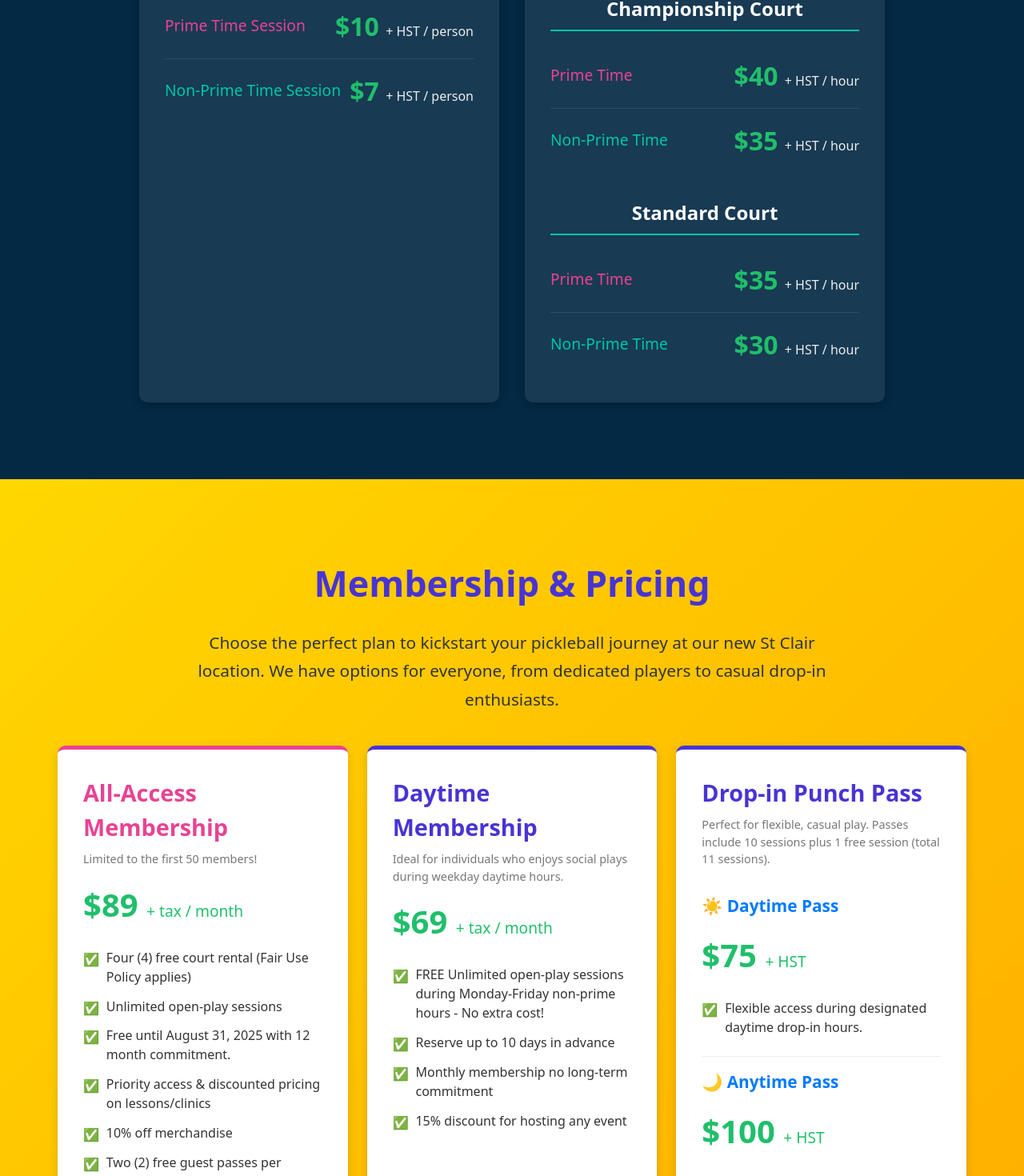
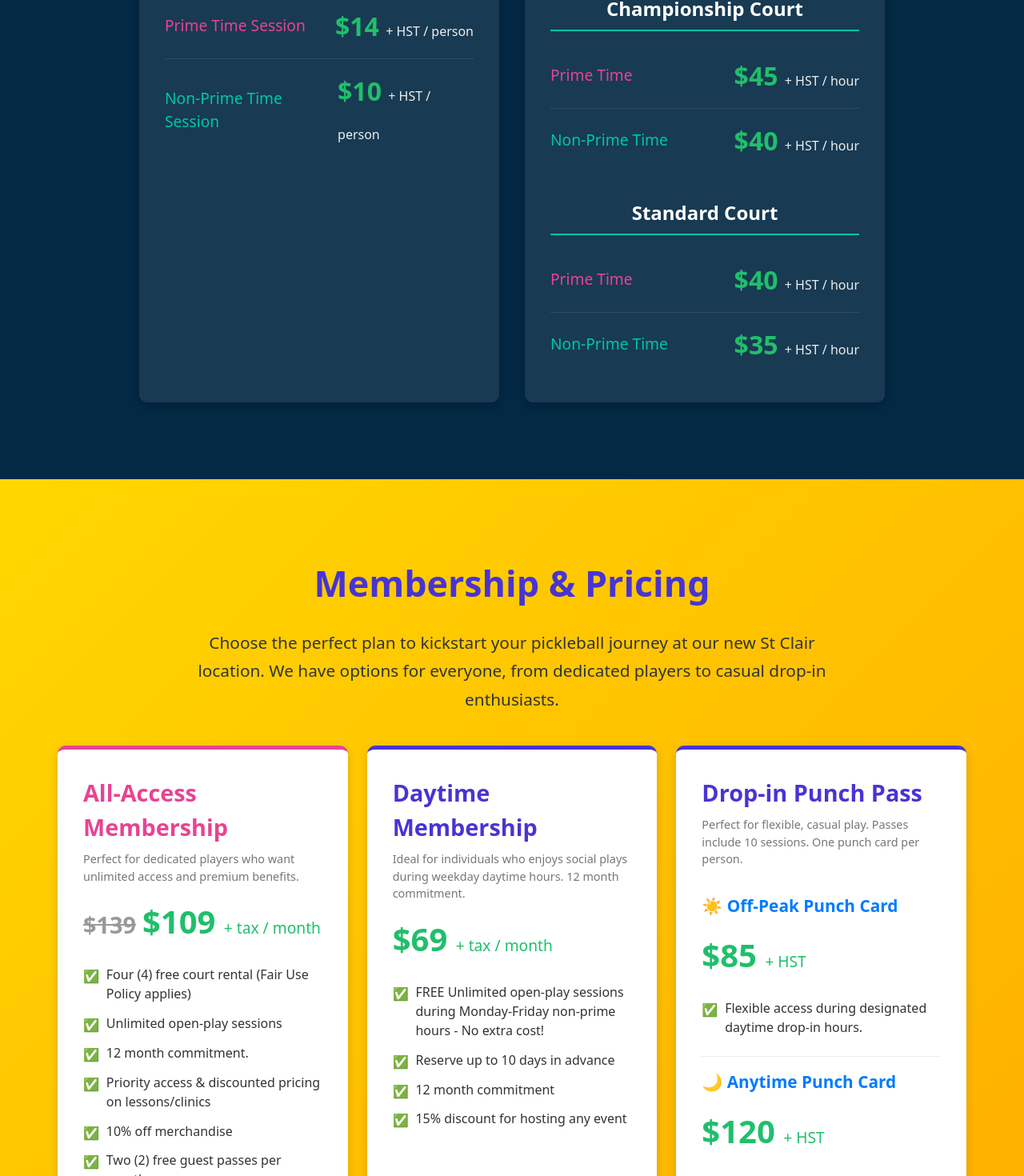
Before and after one commit to supertimmyh/picktopia_landing_page, a React (Vite) app: page / in a window 1280 px wide. Shown: the part 1103-2573 px from the top of the page at 80% size. Built offline with nearby package versions, Linux system fonts and the light colour scheme.

Commit message:
Update membership pricing and punch card naming

```diff
--- a/src/components/ClubInfo.jsx
+++ b/src/components/ClubInfo.jsx
@@ -163,11 +163,11 @@ const ClubInfo = () => {
             <CardTitle>Open Play </CardTitle>
             <PriceTier>
               <PriceLabel color={primeColor}>Prime Time Session</PriceLabel>
-              <Price>$10 <small>+ HST / person</small></Price>
+              <Price>$14 <small>+ HST / person</small></Price>
             </PriceTier>
             <PriceTier>
               <PriceLabel color={nonPrimeColor}>Non-Prime Time Session</PriceLabel>
-              <Price>$7 <small>+ HST / person</small></Price>
+              <Price>$10 <small>+ HST / person</small></Price>
             </PriceTier>
           </PricingCard>
 
@@ -177,22 +177,22 @@ const ClubInfo = () => {
                 <CourtTypeTitle color={nonPrimeColor}>Championship Court</CourtTypeTitle>
                  <PriceTier>
                     <PriceLabel color={primeColor}>Prime Time</PriceLabel>
-                    <Price>$40 <small>+ HST / hour</small></Price>
+                    <Price>$45 <small>+ HST / hour</small></Price>
                 </PriceTier>
                 <PriceTier>
                     <PriceLabel color={nonPrimeColor}>Non-Prime Time</PriceLabel>
-                    <Price>$35 <small>+ HST / hour</small></Price>
+                    <Price>$40 <small>+ HST / hour</small></Price>
                 </PriceTier>
             </CourtTypeContainer>
             <CourtTypeContainer>
                 <CourtTypeTitle color={nonPrimeColor}>Standard Court</CourtTypeTitle>
                 <PriceTier>
                     <PriceLabel color={primeColor}>Prime Time</PriceLabel>
-                    <Price>$35 <small>+ HST / hour</small></Price>
+                    <Price>$40 <small>+ HST / hour</small></Price>
                 </PriceTier>
                 <PriceTier>
                     <PriceLabel color={nonPrimeColor}>Non-Prime Time</PriceLabel>
-                    <Price>$30 <small>+ HST / hour</small></Price>
+                    <Price>$35 <small>+ HST / hour</small></Price>
                 </PriceTier>
             </CourtTypeContainer>
           </PricingCard>
--- a/src/components/Membership.jsx
+++ b/src/components/Membership.jsx
@@ -202,12 +202,12 @@ const Membership = () => {
           <PlanCard featured>
             <div>
               <PlanTitle featured>All-Access Membership</PlanTitle>
-              <PlanSubtext>Limited to the first 50 members!</PlanSubtext>
-              <PlanPrice>$89 <span style={{fontSize: '1.2rem', fontWeight: 'normal'}}>+ tax / month</span></PlanPrice>
+              <PlanSubtext>Perfect for dedicated players who want unlimited access and premium benefits.</PlanSubtext>
+              <PlanPrice><span style={{textDecoration: 'line-through', color: '#999', fontSize: '1.8rem', marginRight: '0.5rem'}}>$139</span>$109 <span style={{fontSize: '1.2rem', fontWeight: 'normal'}}>+ tax / month</span></PlanPrice>
               <BenefitList>
                 <BenefitItem>Four (4) free court rental (Fair Use Policy applies)</BenefitItem>
                 <BenefitItem>Unlimited open-play sessions</BenefitItem>
-                <BenefitItem>Free until August 31, 2025 with 12 month commitment.</BenefitItem>
+                <BenefitItem>12 month commitment.</BenefitItem>
                 <BenefitItem>Priority access & discounted pricing on lessons/clinics</BenefitItem>
                 <BenefitItem>10% off merchandise</BenefitItem>
                 <BenefitItem>Two (2) free guest passes per month</BenefitItem>
@@ -222,12 +222,12 @@ const Membership = () => {
           <PlanCard>
             <div>
               <PlanTitle>Daytime Membership</PlanTitle>
-              <PlanSubtext>Ideal for individuals who enjoys social plays during weekday daytime hours.</PlanSubtext>
+              <PlanSubtext>Ideal for individuals who enjoys social plays during weekday daytime hours. 12 month commitment.</PlanSubtext>
               <PlanPrice>$69 <span style={{fontSize: '1.2rem', fontWeight: 'normal'}}>+ tax / month</span></PlanPrice>
               <BenefitList>
                 <BenefitItem>FREE Unlimited open-play sessions during Monday-Friday non-prime hours - No extra cost!</BenefitItem>
                 <BenefitItem>Reserve up to 10 days in advance</BenefitItem>
-                <BenefitItem>Monthly membership no long-term commitment</BenefitItem>
+                <BenefitItem>12 month commitment</BenefitItem>
                 <BenefitItem>15% discount for hosting any event</BenefitItem>
               </BenefitList>
             </div>
@@ -238,18 +238,18 @@ const Membership = () => {
           <PlanCard>
             <div>
               <PlanTitle>Drop-in Punch Pass</PlanTitle>
-              <PlanSubtext>Perfect for flexible, casual play. Passes include 10 sessions plus 1 free session (total 11 sessions).</PlanSubtext>
+              <PlanSubtext>Perfect for flexible, casual play. Passes include 10 sessions. One punch card per person.</PlanSubtext>
               <div style={{marginTop: '2rem'}}>
                 <PunchPassContainer>
-                  <PunchPassTitle>☀️ Daytime Pass</PunchPassTitle>
-                  <PlanPrice>$75 <span style={{fontSize: '1.2rem', fontWeight: 'normal'}}>+ HST</span></PlanPrice>
+                  <PunchPassTitle>☀️ Off-Peak Punch Card</PunchPassTitle>
+                  <PlanPrice>$85 <span style={{fontSize: '1.2rem', fontWeight: 'normal'}}>+ HST</span></PlanPrice>
                   <BenefitList>
                     <BenefitItem>Flexible access during designated daytime drop-in hours.</BenefitItem>
                   </BenefitList>
                 </PunchPassContainer>
                 <PunchPassContainer>
-                  <PunchPassTitle>🌙 Anytime Pass</PunchPassTitle>
-                  <PlanPrice>$100 <span style={{fontSize: '1.2rem', fontWeight: 'normal'}}>+ HST</span></PlanPrice>
+                  <PunchPassTitle>🌙 Anytime Punch Card</PunchPassTitle>
+                  <PlanPrice>$120 <span style={{fontSize: '1.2rem', fontWeight: 'normal'}}>+ HST</span></PlanPrice>
                   <BenefitList>
                     <BenefitItem>Access drop-in sessions any time, day or evening.</BenefitItem>
                   </BenefitList>
```
